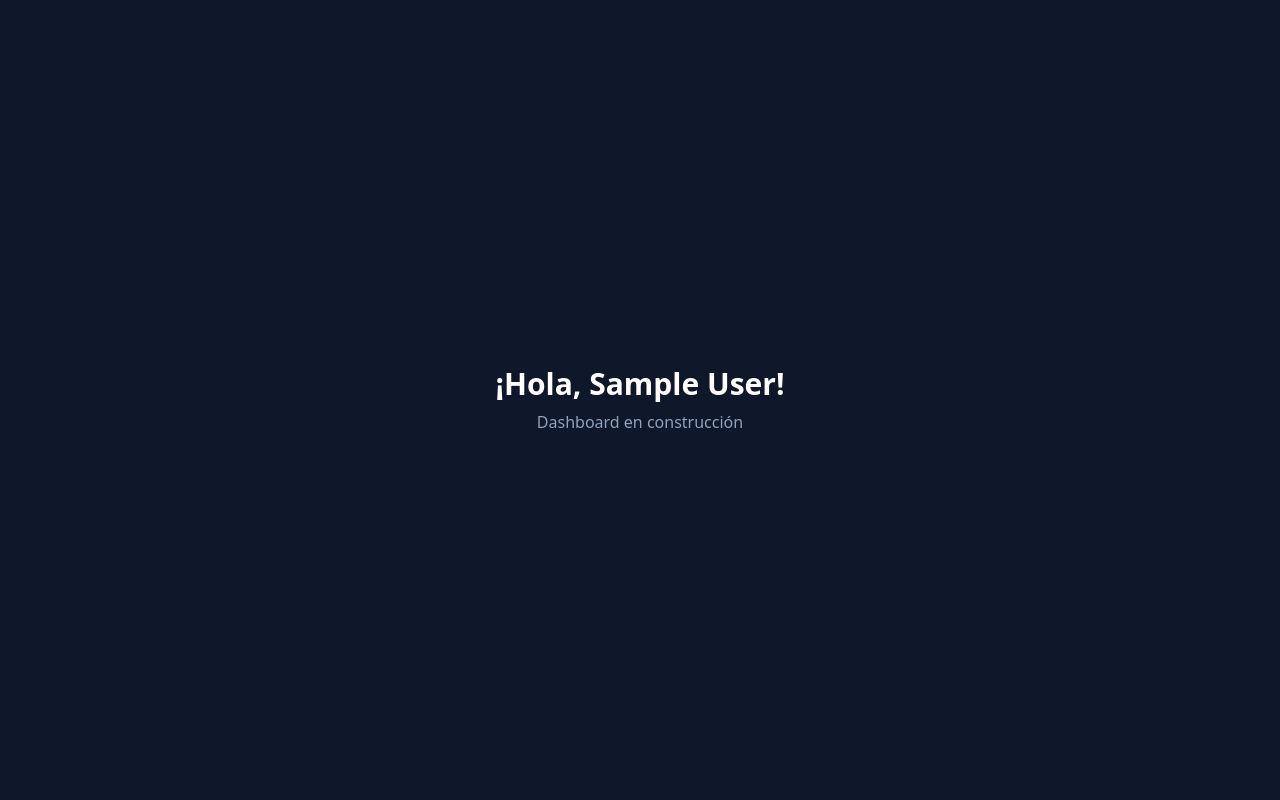
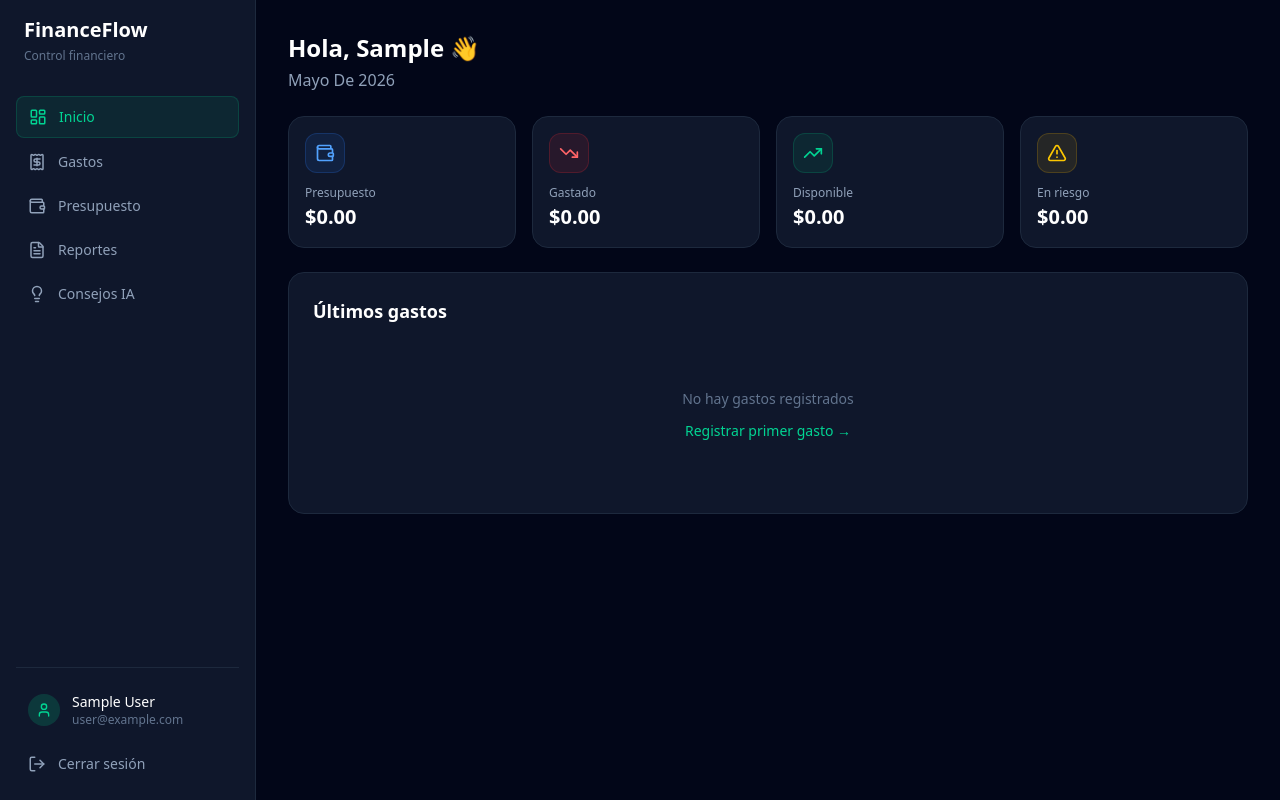
Before and after one commit to luisgerardonavaruiz/financeflow, a Next.js app: page /dashboard in a window 1280 px wide. Built offline with nearby package versions, Linux system fonts and the light colour scheme; no server answers; sample sign-in values are in the browser's storage.

Commit message:
feat: agregar layout del dashboard con sidebar y navegación móvil

```diff
--- a/package.json
+++ b/package.json
@@ -16,6 +16,7 @@
     "@hookform/resolvers": "^5.2.2",
     "@prisma/client": "^6.19.3",
     "bcryptjs": "^3.0.3",
+    "lucide-react": "^1.14.0",
     "next": "16.2.6",
     "next-auth": "^5.0.0-beta.31",
     "prisma": "^6.19.3",
--- /dev/null
+++ b/src/app/dashboard/consejos/page.tsx
@@ -0,0 +1,8 @@
+export default function ConsejosPage() {
+  return (
+    <div className='flex flex-col gap-6'>
+      <h1 className='text-2xl font-bold text-white'>Consejos</h1>
+      <p className='text-slate-400'>Próximamente...</p>
+    </div>
+  )
+}
--- /dev/null
+++ b/src/app/dashboard/gastos/page.tsx
@@ -0,0 +1,8 @@
+export default function GastosPage() {
+  return (
+    <div className='flex flex-col gap-6'>
+      <h1 className='text-2xl font-bold text-white'>Gastos</h1>
+      <p className='text-slate-400'>Próximamente...</p>
+    </div>
+  )
+}
--- /dev/null
+++ b/src/app/dashboard/layout.tsx
@@ -0,0 +1,26 @@
+import { auth } from '@/auth'
+import BottomNav from '@/components/layout/BottomNav'
+import Sidebar from '@/components/layout/Sidebar'
+import { redirect } from 'next/navigation'
+
+export default async function DashboardLayout({
+  children,
+}: {
+  children: React.ReactNode
+}) {
+  const session = await auth()
+
+  if (!session) {
+    redirect('/login')
+  }
+
+  return (
+    <div className='min-h-screen bg-slate-950'>
+      <Sidebar user={session.user} />
+      <BottomNav />
+      <main className='lg:ml-64 min-h-screen pb-20 lg:pb-0'>
+        <div className='max-w-5xl mx-auto p-4 lg:p-8'>{children}</div>
+      </main>
+    </div>
+  )
+}
--- a/src/app/dashboard/page.tsx
+++ b/src/app/dashboard/page.tsx
@@ -1,21 +1,97 @@
 import { auth } from '@/auth'
+import { AlertTriangle, TrendingDown, TrendingUp, Wallet } from 'lucide-react'
 import { redirect } from 'next/navigation'
 
 export default async function DashboardPage() {
   const session = await auth()
+  if (!session) redirect('/login')
 
-  if (!session) {
-    redirect('/login')
-  }
+  const currentMonth = new Date().toLocaleString('es-MX', {
+    month: 'long',
+    year: 'numeric',
+  })
 
   return (
-    <div className='min-h-screen bg-slate-900 flex items-center justify-center'>
-      <div className='text-center'>
-        <h1 className='text-3xl font-bold text-white'>
-          ¡Hola, {session.user.name}!
+    <div className='flex flex-col gap-6'>
+      <div>
+        <h1 className='text-2xl font-bold text-white capitalize'>
+          Hola, {session.user.name?.split(' ')[0]} 👋
         </h1>
-        <p className='text-slate-400 mt-2'>Dashboard en construcción</p>
+        <p className='text-slate-400 mt-1 capitalize'>{currentMonth}</p>
+      </div>
+
+      <div className='grid grid-cols-2 lg:grid-cols-4 gap-4'>
+        <StatCard
+          label='Presupuesto'
+          value='$0.00'
+          icon={<Wallet size={20} />}
+          color='blue'
+        />
+        <StatCard
+          label='Gastado'
+          value='$0.00'
+          icon={<TrendingDown size={20} />}
+          color='red'
+        />
+        <StatCard
+          label='Disponible'
+          value='$0.00'
+          icon={<TrendingUp size={20} />}
+          color='green'
+        />
+        <StatCard
+          label='En riesgo'
+          value='$0.00'
+          icon={<AlertTriangle size={20} />}
+          color='yellow'
+        />
+      </div>
+
+      <div className='bg-slate-900 rounded-2xl p-6 border border-slate-800'>
+        <h2 className='text-lg font-semibold text-white mb-4'>
+          Últimos gastos
+        </h2>
+        <div className='flex flex-col items-center justify-center py-12 gap-3'>
+          <p className='text-slate-500 text-sm'>No hay gastos registrados</p>
+
+          <a
+            href='/dashboard/gastos'
+            className='text-emerald-400 text-sm hover:text-emerald-300 font-medium'
+          >
+            Registrar primer gasto →
+          </a>
+        </div>
       </div>
     </div>
   )
 }
+
+interface StatCardProps {
+  label: string
+  value: string
+  icon: React.ReactNode
+  color: 'blue' | 'red' | 'green' | 'yellow'
+}
+
+const colorMap = {
+  blue: 'bg-blue-500/10 text-blue-400 border-blue-500/20',
+  red: 'bg-red-500/10 text-red-400 border-red-500/20',
+  green: 'bg-emerald-500/10 text-emerald-400 border-emerald-500/20',
+  yellow: 'bg-yellow-500/10 text-yellow-400 border-yellow-500/20',
+}
+
+function StatCard({ label, value, icon, color }: StatCardProps) {
+  return (
+    <div className='bg-slate-900 rounded-2xl p-4 border border-slate-800 flex flex-col gap-3'>
+      <div
+        className={`w-10 h-10 rounded-xl flex items-center justify-center border ${colorMap[color]}`}
+      >
+        {icon}
+      </div>
+      <div>
+        <p className='text-slate-400 text-xs font-medium'>{label}</p>
+        <p className='text-white text-xl font-bold mt-0.5'>{value}</p>
+      </div>
+    </div>
+  )
+}
--- /dev/null
+++ b/src/app/dashboard/presupuesto/page.tsx
@@ -0,0 +1,8 @@
+export default function PresupuestoPage() {
+  return (
+    <div className='flex flex-col gap-6'>
+      <h1 className='text-2xl font-bold text-white'>Presupuesto</h1>
+      <p className='text-slate-400'>Próximamente...</p>
+    </div>
+  )
+}
--- /dev/null
+++ b/src/app/dashboard/reportes/page.tsx
@@ -0,0 +1,8 @@
+export default function ReportesPage() {
+  return (
+    <div className='flex flex-col gap-6'>
+      <h1 className='text-2xl font-bold text-white'>Reportes</h1>
+      <p className='text-slate-400'>Próximamente...</p>
+    </div>
+  )
+}
--- /dev/null
+++ b/src/components/layout/BottomNav.tsx
@@ -0,0 +1,47 @@
+'use client'
+
+import {
+  FileText,
+  LayoutDashboard,
+  Lightbulb,
+  Receipt,
+  Wallet,
+} from 'lucide-react'
+import Link from 'next/link'
+import { usePathname } from 'next/navigation'
+
+const navItems = [
+  { href: '/dashboard', label: 'Inicio', icon: LayoutDashboard },
+  { href: '/dashboard/gastos', label: 'Gastos', icon: Receipt },
+  { href: '/dashboard/presupuesto', label: 'Presupuesto', icon: Wallet },
+  { href: '/dashboard/reportes', label: 'Reportes', icon: FileText },
+  { href: '/dashboard/consejos', label: 'Consejos', icon: Lightbulb },
+]
+
+export default function BottomNav() {
+  const pathname = usePathname()
+
+  return (
+    <nav className='lg:hidden fixed bottom-0 left-0 right-0 bg-slate-900 border-t border-slate-800 z-50'>
+      <div className='flex items-center justify-around px-2 py-2'>
+        {navItems.map(({ href, label, icon: Icon }) => {
+          const isActive = pathname === href
+          return (
+            <Link
+              key={href}
+              href={href}
+              className={`
+                flex flex-col items-center gap-1 px-3 py-1.5 rounded-lg
+                transition-all duration-200 min-w-0 flex-1
+                ${isActive ? 'text-emerald-400' : 'text-slate-500'}
+              `}
+            >
+              <Icon size={20} />
+              <span className='text-xs font-medium truncate'>{label}</span>
+            </Link>
+          )
+        })}
+      </div>
+    </nav>
+  )
+}
--- /dev/null
+++ b/src/components/layout/Sidebar.tsx
@@ -0,0 +1,89 @@
+'use client'
+
+import {
+  FileText,
+  LayoutDashboard,
+  Lightbulb,
+  LogOut,
+  Receipt,
+  User,
+  Wallet,
+} from 'lucide-react'
+import { signOut } from 'next-auth/react'
+import Link from 'next/link'
+import { usePathname } from 'next/navigation'
+
+const navItems = [
+  { href: '/dashboard', label: 'Inicio', icon: LayoutDashboard },
+  { href: '/dashboard/gastos', label: 'Gastos', icon: Receipt },
+  { href: '/dashboard/presupuesto', label: 'Presupuesto', icon: Wallet },
+  { href: '/dashboard/reportes', label: 'Reportes', icon: FileText },
+  { href: '/dashboard/consejos', label: 'Consejos IA', icon: Lightbulb },
+]
+
+interface SidebarProps {
+  user: {
+    name?: string | null
+    email?: string | null
+  }
+}
+
+export default function Sidebar({ user }: SidebarProps) {
+  const pathname = usePathname()
+
+  return (
+    <aside className='hidden lg:flex flex-col fixed left-0 top-0 h-full w-64 bg-slate-900 border-r border-slate-800 p-4'>
+      <div className='mb-8 px-2'>
+        <h1 className='text-xl font-bold text-white'>FinanceFlow</h1>
+        <p className='text-slate-500 text-xs mt-1'>Control financiero</p>
+      </div>
+
+      <nav className='flex flex-col gap-1 flex-1'>
+        {navItems.map(({ href, label, icon: Icon }) => {
+          const isActive = pathname === href
+          return (
+            <Link
+              key={href}
+              href={href}
+              className={`
+                flex items-center gap-3 px-3 py-2.5 rounded-lg text-sm
+                transition-all duration-200 font-medium
+                ${
+                  isActive
+                    ? 'bg-emerald-500/10 text-emerald-400 border border-emerald-500/20'
+                    : 'text-slate-400 hover:text-white hover:bg-slate-800'
+                }
+              `}
+            >
+              <Icon size={18} />
+              {label}
+            </Link>
+          )
+        })}
+      </nav>
+
+      <div className='border-t border-slate-800 pt-4 mt-4'>
+        <div className='flex items-center gap-3 px-3 py-2 mb-2'>
+          <div className='w-8 h-8 rounded-full bg-emerald-500/20 flex items-center justify-center'>
+            <User size={16} className='text-emerald-400' />
+          </div>
+          <div className='flex-1 min-w-0'>
+            <p className='text-sm font-medium text-white truncate'>
+              {user.name}
+            </p>
+            <p className='text-xs text-slate-500 truncate'>{user.email}</p>
+          </div>
+        </div>
+        <button
+          onClick={() => signOut({ callbackUrl: '/login' })}
+          className='flex items-center gap-3 px-3 py-2.5 rounded-lg text-sm
+            text-slate-400 hover:text-red-400 hover:bg-red-500/10
+            transition-all duration-200 w-full font-medium'
+        >
+          <LogOut size={18} />
+          Cerrar sesión
+        </button>
+      </div>
+    </aside>
+  )
+}
```
Also changed, not shown: 1 other file (tests, documents, lock files or other folders).
